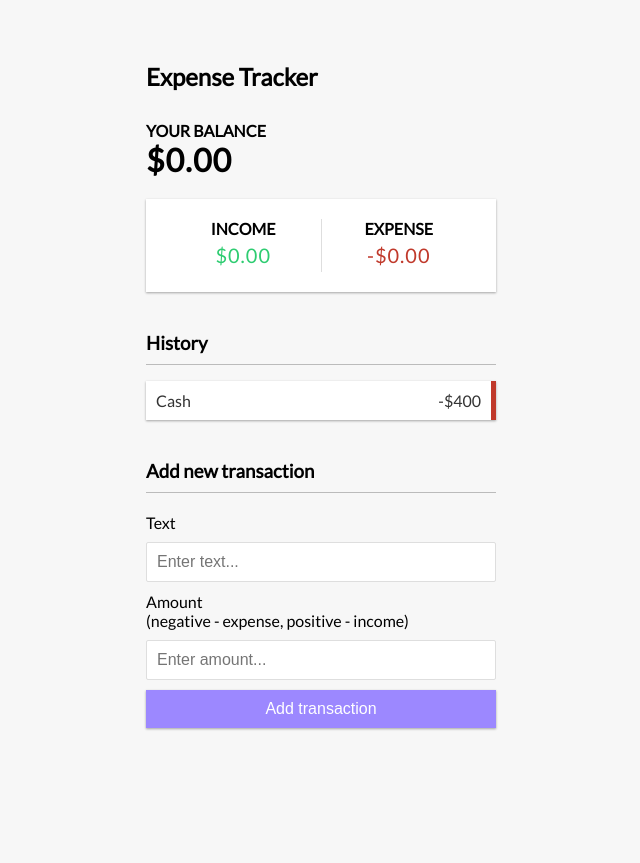
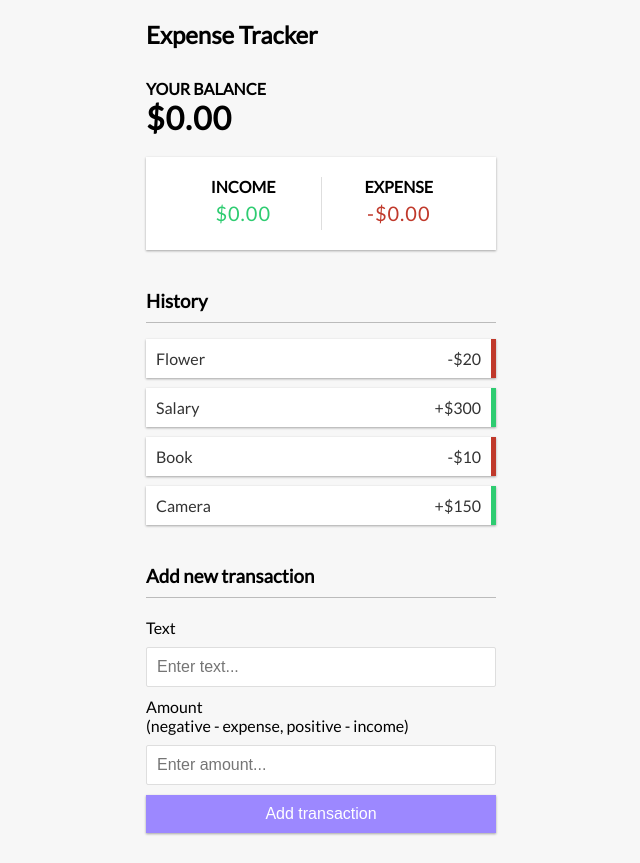
Before and after one commit to Smit90/Income_Expense_React, a React (Create React App) app: page / in a window 1280 px wide. Shown: the whole page, without its empty margins (319-959 px from the left). Before the commit the page ends 800 px from the top, so only its background shows below. Built offline with nearby package versions, Linux system fonts and the light colour scheme.

Commit message:
dummy data fetch via GlobalContext

```diff
--- a/src/App.js
+++ b/src/App.js
@@ -5,10 +5,11 @@
 import { TransactionList } from "./components/TransactionList";
 import { AddTransaction } from "./components/AddTransaction";
 
+import { GlobalProvider } from "./context/GlobalState";
 
 function App() {
   return (
-    <div>
+    <GlobalProvider>
       <Header />
       <div className="container">
         <Balance />
@@ -16,7 +17,7 @@
         <TransactionList />
         <AddTransaction />
       </div>
-    </div>
+    </GlobalProvider>
   );
 }
 
--- /dev/null
+++ b/src/components/Transaction.js
@@ -0,0 +1,15 @@
+import React from "react";
+
+export const Transaction = ({ transaction }) => {
+  const sign = transaction.amount < 0 ? "-" : "+";
+
+  return (
+    <li className={transaction.amount < 0 ? "minus" : "plus"}>
+      {transaction.text}{" "}
+      <span>
+        {sign}${Math.abs(transaction.amount)}
+      </span>
+      <button className="delete-btn">X</button>
+    </li>
+  );
+};
--- a/src/components/TransactionList.js
+++ b/src/components/TransactionList.js
@@ -1,14 +1,17 @@
-import React from "react";
+import React, { useContext } from "react";
+import { GlobalContext } from "../context/GlobalState";
+import { Transaction } from "./Transaction";
 
 export const TransactionList = () => {
+  const { transactions } = useContext(GlobalContext);
+
   return (
     <>
       <h3>History</h3>
-      <ul className="list" >
-        <li className="minus">
-          Cash <span>-$400</span>
-          <button className="delete-btn">X</button>
-        </li>
+      <ul className="list">
+        {transactions.map((transaction) => (
+          <Transaction key={transaction.id} transaction={transaction} />
+        ))}
       </ul>
     </>
   );
--- /dev/null
+++ b/src/context/AppReducer.js
@@ -0,0 +1,6 @@
+export const AppReducer = (state, action) => {
+  switch (action.type) {
+    default:
+      return state;
+  }
+};
--- /dev/null
+++ b/src/context/GlobalState.js
@@ -0,0 +1,29 @@
+import React, { createContext, useReducer } from "react";
+import {AppReducer} from './AppReducer'
+
+// InitialState
+const InitialState = {
+  transactions: [
+    { id: 1, text: "Flower", amount: -20 },
+    { id: 2, text: "Salary", amount: 300 },
+    { id: 3, text: "Book", amount: -10 },
+    { id: 4, text: "Camera", amount: 150 },
+  ],
+};
+
+
+// create context
+export const GlobalContext = createContext(InitialState)
+
+// Provider Component
+export const GlobalProvider = ({children}) => {
+    const [state, dispatch] = useReducer(AppReducer, InitialState)
+
+    return(
+        <GlobalContext.Provider value={{
+            transactions: state.transactions
+        }}>
+            {children}
+        </GlobalContext.Provider>
+    )
+}
```
